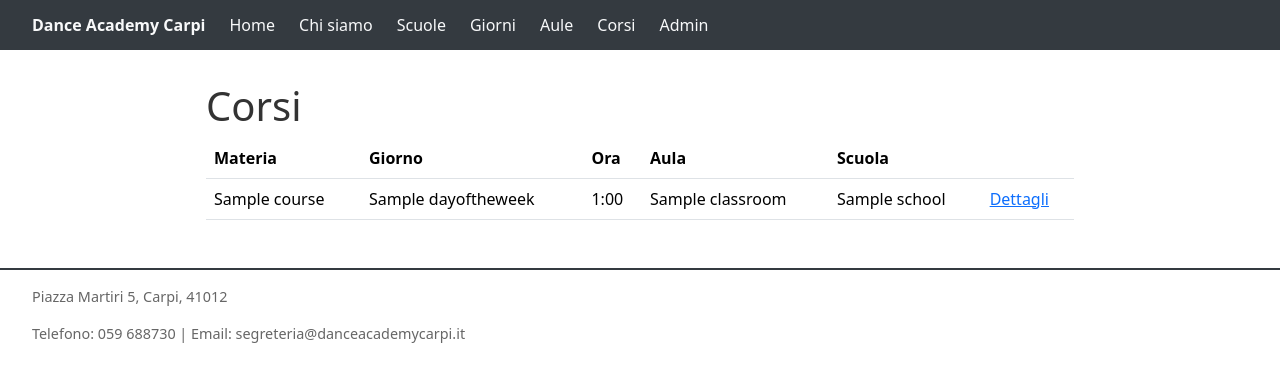
After one commit to NicoloSimonini-Itsolivetti/progetto-dance-school, a Django app: page /configurazione/corsi/ in a window 1280 px wide. The commit adds this page. Shown: the top 382 px of the page. Run offline with Django 5.2, Linux system fonts and the light colour scheme; tables that the repository leaves empty hold one stand-in row (values such as "Sample post").

Commit message:
viste per aule e corsi

```diff
--- /dev/null
+++ b/school/templates/school/classroom_detail.html
@@ -0,0 +1,6 @@
+{% extends "base_detail.html" %}
+{% block detail-title %}Aula: {{ object.name }}{% endblock %}
+{% block detail-content %}
+    <p><strong>Nome:</strong> {{ object.name }}</p>
+    <p><strong>Capacità:</strong> {{ object.capacity }} posti</p>
+{% endblock %}
--- /dev/null
+++ b/school/templates/school/course_list.html
@@ -0,0 +1,22 @@
+{% extends "base_list.html" %}
+{% block list-title %}Corsi{% endblock %}
+{% block list-header %}
+    <th>Materia</th>
+    <th>Giorno</th>
+    <th>Ora</th>
+    <th>Aula</th>
+    <th>Scuola</th>
+    <th></th>
+{% endblock %}
+{% block list-body %}
+    {% for corso in object_list %}
+        <tr>
+            <td>{{ corso.subject }}</td>
+            <td>{{ corso.day_of_the_week.name }}</td>
+            <td>{{ corso.starting_hour }}:00</td>
+            <td>{{ corso.classroom.name }}</td>
+            <td>{{ corso.school.name }}</td>
+            <td><a href="{% url 'course_detail' corso.pk %}">Dettagli</a></td>
+        </tr>
+    {% endfor %}
+{% endblock %}
--- a/school/urls.py
+++ b/school/urls.py
@@ -4,4 +4,8 @@ from school import views
 urlpatterns = [
     path("giorni/", views.DayOfTheWeekListView.as_view(), name="day_list"),
     path("giorni/<int:pk>/", views.DayOfTheWeekDetailView.as_view(), name="day_detail"),
+    path("aule/", views.ClassroomListView.as_view(), name="classroom_list"),
+    path("aule/<int:pk>/", views.ClassroomDetailView.as_view(), name="classroom_detail"),
+    path("corsi/", views.CourseListView.as_view(), name="course_list"),
+    path("corsi/<int:pk>/", views.CourseDetailView.as_view(), name="course_detail"),
 ]
--- a/school/views.py
+++ b/school/views.py
@@ -1,5 +1,5 @@
 from django.views.generic import ListView, DetailView
-from school.models import DayOfTheWeek
+from school.models import DayOfTheWeek, Classroom, Course
 
 
 class DayOfTheWeekListView(ListView):
@@ -8,3 +8,19 @@ class DayOfTheWeekListView(ListView):
 
 class DayOfTheWeekDetailView(DetailView):
     model = DayOfTheWeek
+
+
+class ClassroomListView(ListView):
+    model = Classroom
+
+
+class ClassroomDetailView(DetailView):
+    model = Classroom
+
+
+class CourseListView(ListView):
+    model = Course
+
+
+class CourseDetailView(DetailView):
+    model = Course
--- a/templates/base.html
+++ b/templates/base.html
@@ -15,6 +15,9 @@
         <a href="{% url 'chi_siamo' %}">Chi siamo</a>
         <a href="{% url 'lista_scuole' %}">Scuole</a>
         <a href="{% url 'day_list' %}">Giorni</a>
+        <a href="{% url 'classroom_list' %}">Aule</a>
+        <a href="{% url 'course_list' %}">Corsi</a>
+        <a href="{% url 'admin:index' %}">Admin</a>
     </nav>
 
     <main>
```
Also changed, not shown: school/templates/school/classroom_list.html (added, +16 -0 lines), school/templates/school/course_detail.html (added, +9 -0 lines).
